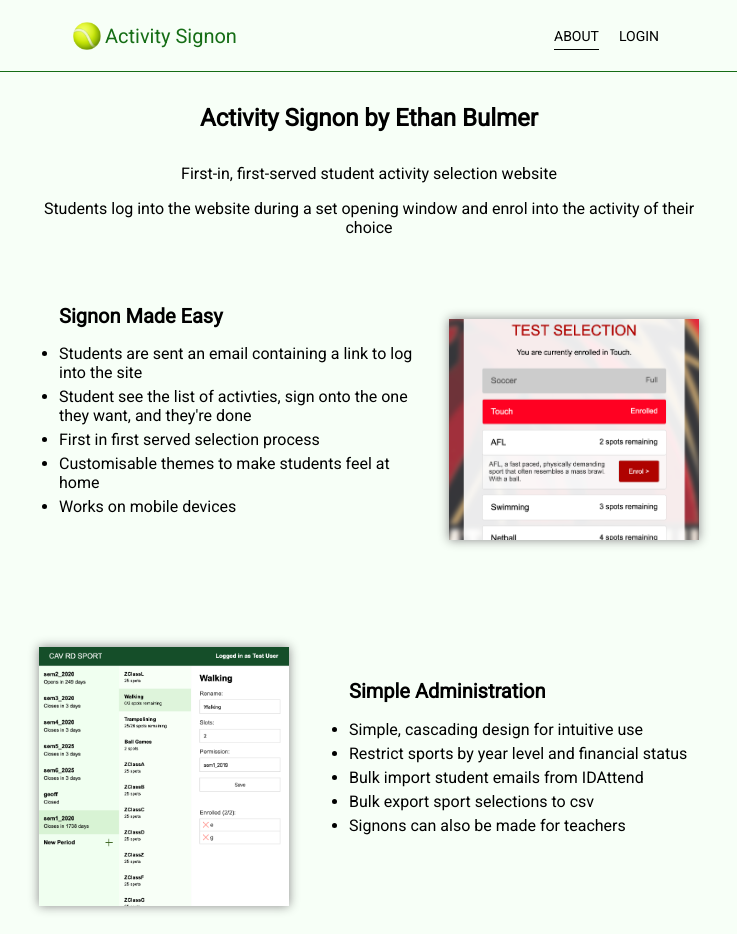
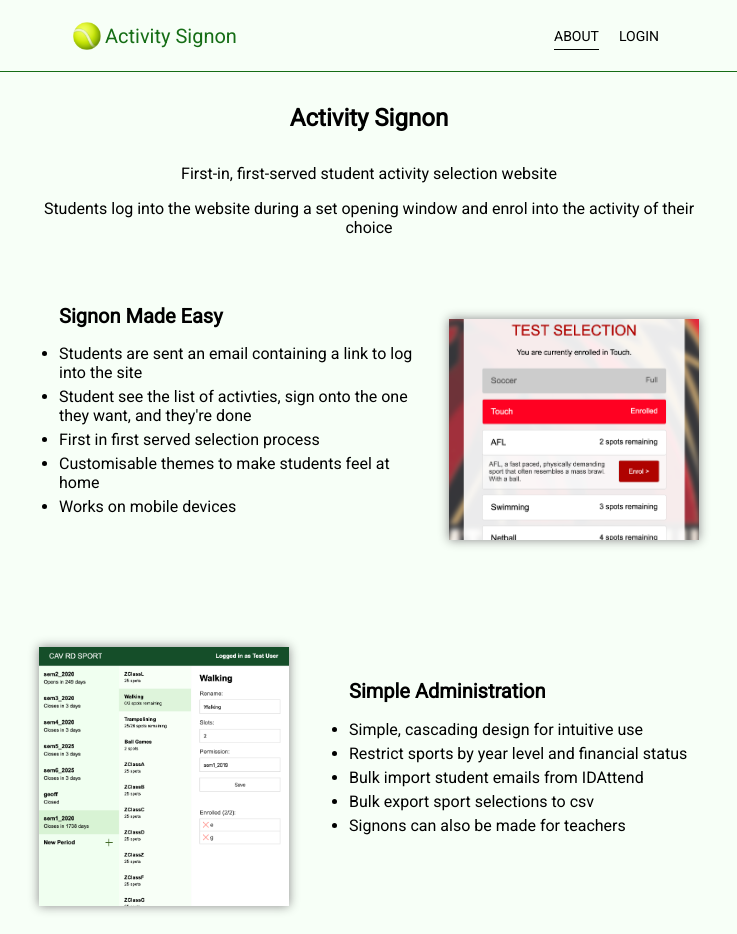
Before and after one commit to PureGero/activity-signon, a website built with webpack: page src/index.html in a window 1280 px wide. Shown: the top 934 px of the page, without its empty margins (271-1008 px from the left). Built offline with nearby package versions, Linux system fonts and the light colour scheme.

Commit message:
Remove 'by Ethan Bulmer'

```diff
--- a/src/index.html
+++ b/src/index.html
@@ -42,7 +42,7 @@
     </div>
 
     <main aria-labelledby="sportselection">
-        <h1 id="sportselection">Activity Signon by Ethan Bulmer</h1>
+        <h1 id="sportselection">Activity Signon</h1>
         <p>First-in, first-served student activity selection website</p>
         <p>Students log into the website during a set opening window and enrol into the activity of their choice</p>
 
```
